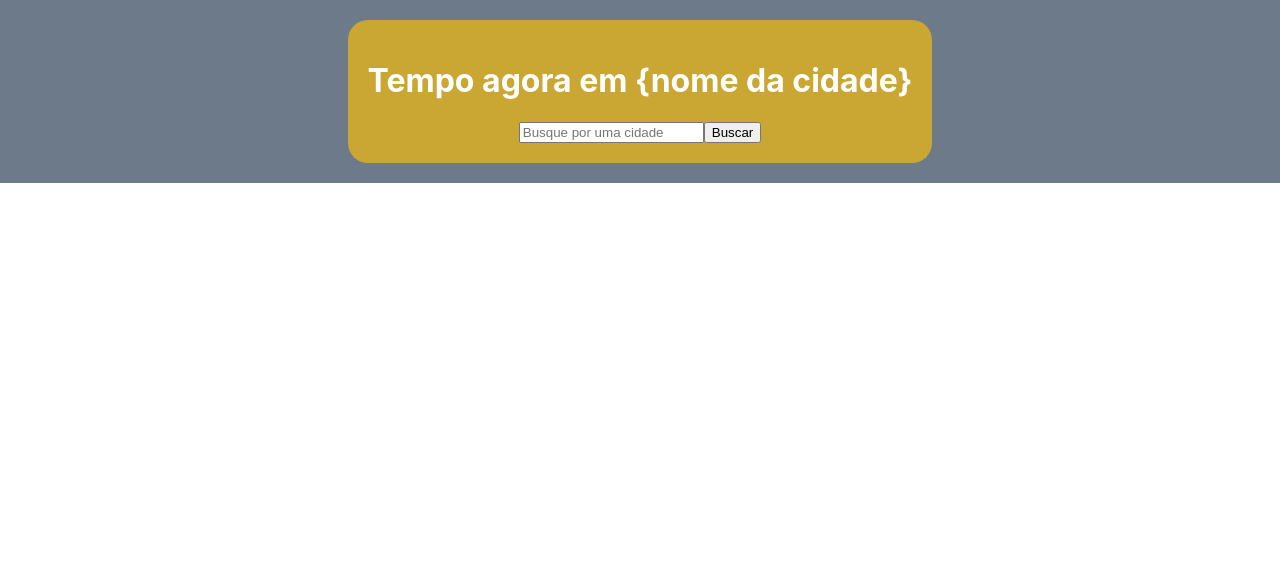
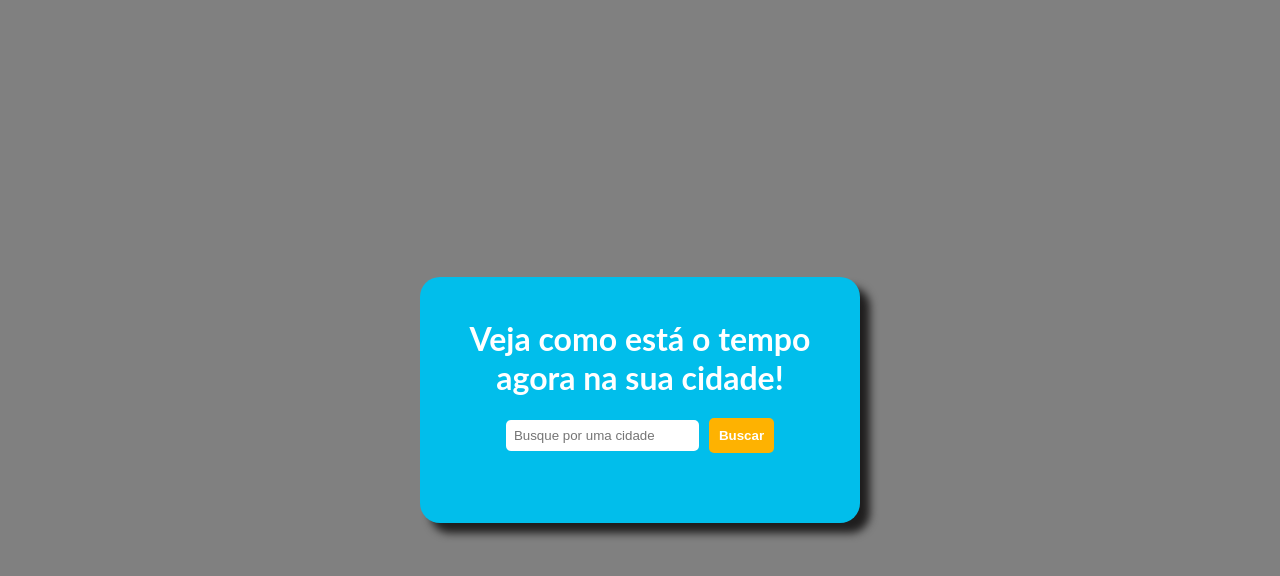
Before and after one commit to JuliaJPereira/weather-application-react, a React (Create React App) app: page / in a window 1280 px wide. Shown: the top 576 px of the page. Built offline with nearby package versions, Linux system fonts and the light colour scheme.

Commit message:
Ajustes CSS

```diff
--- a/src/components/form-style.js
+++ b/src/components/form-style.js
@@ -4,4 +4,40 @@ export const Label = styled.div`
     display: flex;
     justify-content: center;
     align-items: center;
+    margin-bottom: 20px;
 `;
+
+export const Input = styled.input`
+    border-radius: 5px;
+    border: none;
+    padding: 8px;
+    margin-right: 10px;
+    outline: 0px;
+`;
+
+export const Button = styled.button`
+    background-color: #feb201;
+    border: none;
+    padding: 10px;
+    border-radius: 5px;
+    color: white;
+    font-weight: 700;
+    cursor: pointer;
+
+    :hover {
+        background-color: #fe9901;
+    }
+`;
+
+export const DivIconWeather = styled.div`
+    display: flex;
+
+    img {
+        width: 60px;
+    }
+
+    p {
+        font-size: 20px;
+        font-weight: 700;
+    }
+`;
--- a/src/components/form.js
+++ b/src/components/form.js
@@ -1,13 +1,15 @@
 import axios from "axios";
 import React from "react";
 import { useState } from "react";
-import { Label } from "./form-style";
+import { Input, Label, Button, DivIconWeather } from "./form-style";
 
 function Form() {
   const [city, setCity] = useState();
   const [weather, setWeather] = useState();
+
   const onClick = async (e) => {
     e.preventDefault();
+
     let response1 = await axios.get(
       `http://api.openweathermap.org/geo/1.0/direct?q=${city}&limit=1&appid=e83ae355fb450341a30c6df3a60135d7`
     );
@@ -15,53 +17,42 @@ function Form() {
       `https://api.openweathermap.org/data/2.5/weather?lat=${response1.data[0].lat}&lon=${response1.data[0].lon}&appid=e83ae355fb450341a30c6df3a60135d7&units=metric`
     );
     setWeather(response2.data);
+    setCity('');
   };
   console.log(weather);
   return (
     <form>
       <Label>
-        <input
+        <Input
           type={"text"}
-          name="city"
+          className="input-city"
           placeholder="Busque por uma cidade"
           onChange={(e) => setCity(e.target.value)}
           value={city}
         />
-        <button className="btn-search" onClick={onClick}>
+        <Button className="btn-search" onClick={onClick}>
           Buscar
-        </button>
+        </Button>
       </Label>
 
       {weather && (
         <>
           <div id="weather-data">
             <h2>
-              <i className="fa-solid fa-location-dot"></i>
-              <span id="city">{city}</span>
+              <span id="city">{weather.name}</span>
             </h2>
-            <p id="temperatura">{response2.data.main.temp}&deg;</p>
+            <DivIconWeather>
+              <img
+                src={`http://openweathermap.org/img/wn/${weather.weather[0].icon}.png`}
+                alt="ícone do clima"
+                id="weather-icon"
+              />
+              <p id="temperatura">{weather.main.temp.toFixed()}&deg;</p>
+            </DivIconWeather>
           </div>
 
           <div id="description-container">
-            <p id="description">Nublado</p>
-            <img
-              src="http://openweathermap.org/img/wn/02d@2x.png"
-              alt="ícone do clima"
-              id="weather-icon"
-            />
-          </div>
-
-          <div id="details-container">
-            <p id="umidity">
-              Umidade
-              <i className="fa-solid fa-droplet"></i>
-              <span>48%</span>
-            </p>
-            <p id="wind">
-              <i className="fa-solid fa-wind"></i>
-              <p id="wind">Vento</p>
-              <span>3km/h</span>
-            </p>
+            {/* <p id="description">{weather.weather[0].description}</p> */}
           </div>
         </>
       )}
--- a/src/components/initial-screen-style.js
+++ b/src/components/initial-screen-style.js
@@ -2,25 +2,29 @@ import styled from "styled-components";
 
 export const Body = styled.div`
   width: 100vw;
-  /* height: 100vh; */
-  background: #6c7a89;
+  height: 100vh;
+  background: gray;
   display: flex;
   justify-content: center;
   align-items: center;
+  color: white;
+  @import url("https://fonts.googleapis.com/css2?family=Lato:wght@400;700&display=swap");
+  font-family: "Lato", sans-serif;
 `;
 
 export const Box = styled.div`
-margin-top: 20px;
-margin-bottom: 20px;
-  background-color: #ffc100a1;
-  /* width: 400px; */
-  /* height: 500px; */
+  margin-top: 20px;
+  margin-bottom: 20px;
+  background-color: #01beeb;
+  width: 400px;
   border-radius: 20px;
   padding: 20px;
+  padding-bottom: 50px;
+      box-shadow: 10px 10px 8px #1f1e1e;
 
   h1 {
-    color: white;
     display: flex;
     justify-content: center;
+    text-align: center;
   }
 `;
--- a/src/components/initial-screen.js
+++ b/src/components/initial-screen.js
@@ -4,7 +4,7 @@ import Form from "./form";
 function InitialScreen() {
   return (
     <>
-      <h1>Tempo agora em {'{nome da cidade}'}</h1>
+      <h1>Veja como está o tempo agora na sua cidade!</h1>
       <Form />
     </>
   );
```
